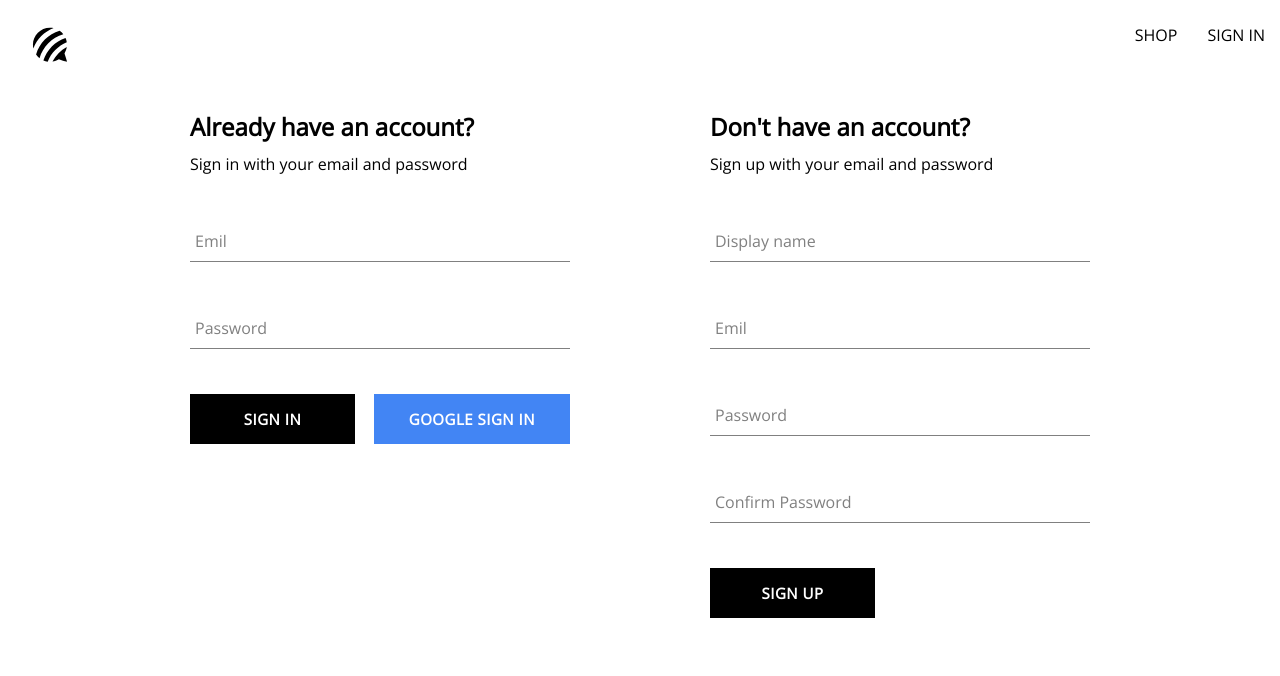
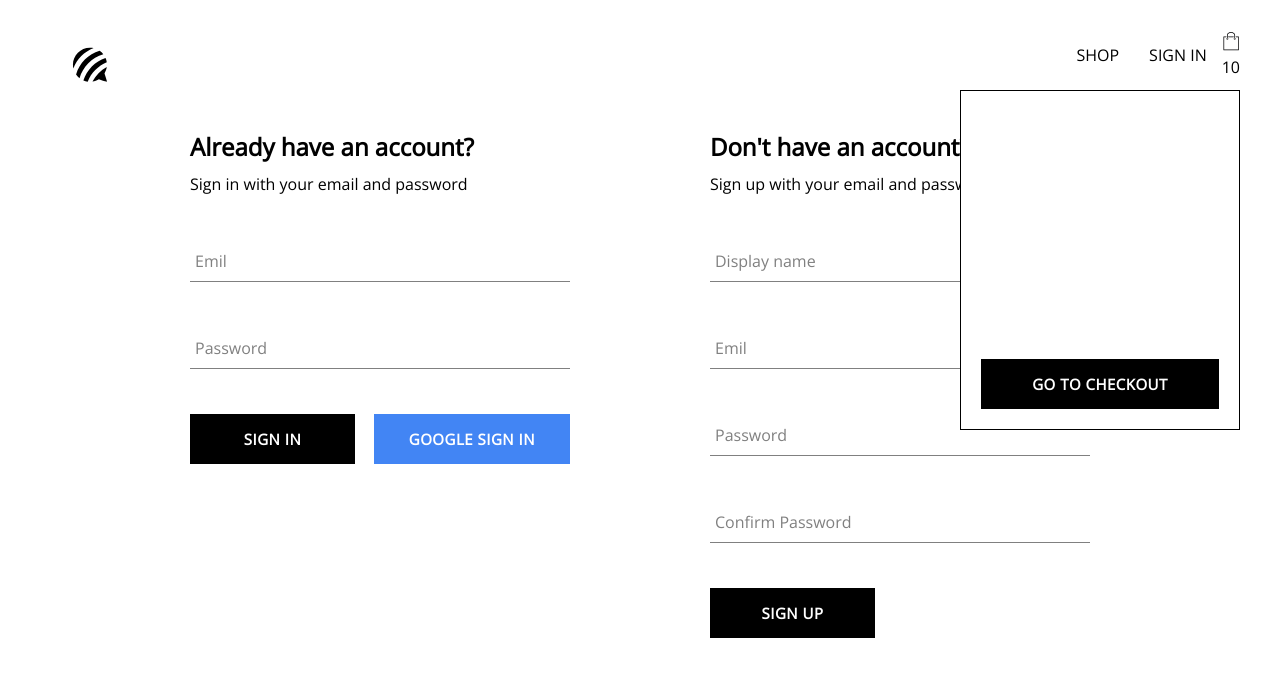
Before and after one commit to Attila-Kis-Ivan/TDB-Clothing, a React (Create React App) app: page /auth in a window 1280 px wide. Shown: the top 676 px of the page. Built offline with nearby package versions, Linux system fonts and the light colour scheme; no server answers.

Commit message:
add cart and dropdown

```diff
--- /dev/null
+++ b/src/components/cart-dropdown/cart-dropdown.component.jsx
@@ -0,0 +1,13 @@
+import "./cart-dropdown.styles.scss";
+import Button from "../button/button.component";
+
+const CartDropdown = () => {
+  return (
+    <div className="cart-dropdown-container">
+      <div className="cart-items" />
+      <Button>GO TO CHECKOUT</Button>
+    </div>
+  );
+};
+
+export default CartDropdown;
--- /dev/null
+++ b/src/components/cart-dropdown/cart-dropdown.styles.scss
@@ -0,0 +1,29 @@
+.cart-dropdown-container {
+  position: absolute;
+  width: 280px;
+  height: 340px;
+  display: flex;
+  flex-direction: column;
+  padding: 20px;
+  border: 1px solid black;
+  background-color: white;
+  top: 90px;
+  right: 40px;
+  z-index: 5;
+
+  .empty-message {
+    font-size: 18px;
+    margin: 50px auto;
+  }
+
+  .cart-items {
+    height: 240px;
+    display: flex;
+    flex-direction: column;
+    overflow: scroll;
+  }
+
+  button {
+    margin-top: auto;
+  }
+}
--- /dev/null
+++ b/src/components/cart-icon/cart-icon.component.jsx
@@ -0,0 +1,14 @@
+import { ReactComponent as ShoppingIcon } from "../../assets/shopping-bag.svg";
+
+import "./cart-icon.styles.scss";
+
+const CartIcon = () => {
+  return (
+    <div className="cart-icon container">
+      <ShoppingIcon className="shopping-icon" />
+      <span className="item-count">10</span>
+    </div>
+  );
+};
+
+export default CartIcon;
--- /dev/null
+++ b/src/components/cart-icon/cart-icon.styles.scss
@@ -0,0 +1,21 @@
+.cart-icon-container {
+  width: 45px;
+  height: 45px;
+  position: relative;
+  display: flex;
+  align-items: center;
+  justify-content: center;
+  cursor: pointer;
+
+  .shopping-icon {
+    width: 24px;
+    height: 24px;
+  }
+
+  .item-count {
+    position: absolute;
+    font-size: 10px;
+    font-weight: bold;
+    bottom: 12px;
+  }
+}
--- a/src/index.scss
+++ b/src/index.scss
@@ -1,5 +1,6 @@
 body {
   margin: 0;
+  padding: 20px 40px;
   font-family: "Open Sans", sans-serif;
   -webkit-font-smoothing: antialiased;
   -moz-osx-font-smoothing: grayscale;
--- a/src/routes/navigation/navigation.component.jsx
+++ b/src/routes/navigation/navigation.component.jsx
@@ -1,6 +1,9 @@
 import userEvent from "@testing-library/user-event";
 import { Fragment, useContext } from "react";
 import { Outlet, Link } from "react-router-dom";
+
+import CartIcon from "../../components/cart-icon/cart-icon.component";
+import CartDropdown from "../../components/cart-dropdown/cart-dropdown.component";
 
 import { ReactComponent as TdbLogo } from "../../assets/tdb.svg";
 import { UserContext } from "../../contexts/user.context";
@@ -32,7 +35,9 @@
               SIGN IN
             </Link>
           )}
+          <CartIcon />
         </div>
+        <CartDropdown />
       </div>
       <Outlet />
     </Fragment>
```
Also changed, not shown: src/assets/shopping-bag.svg (added).
